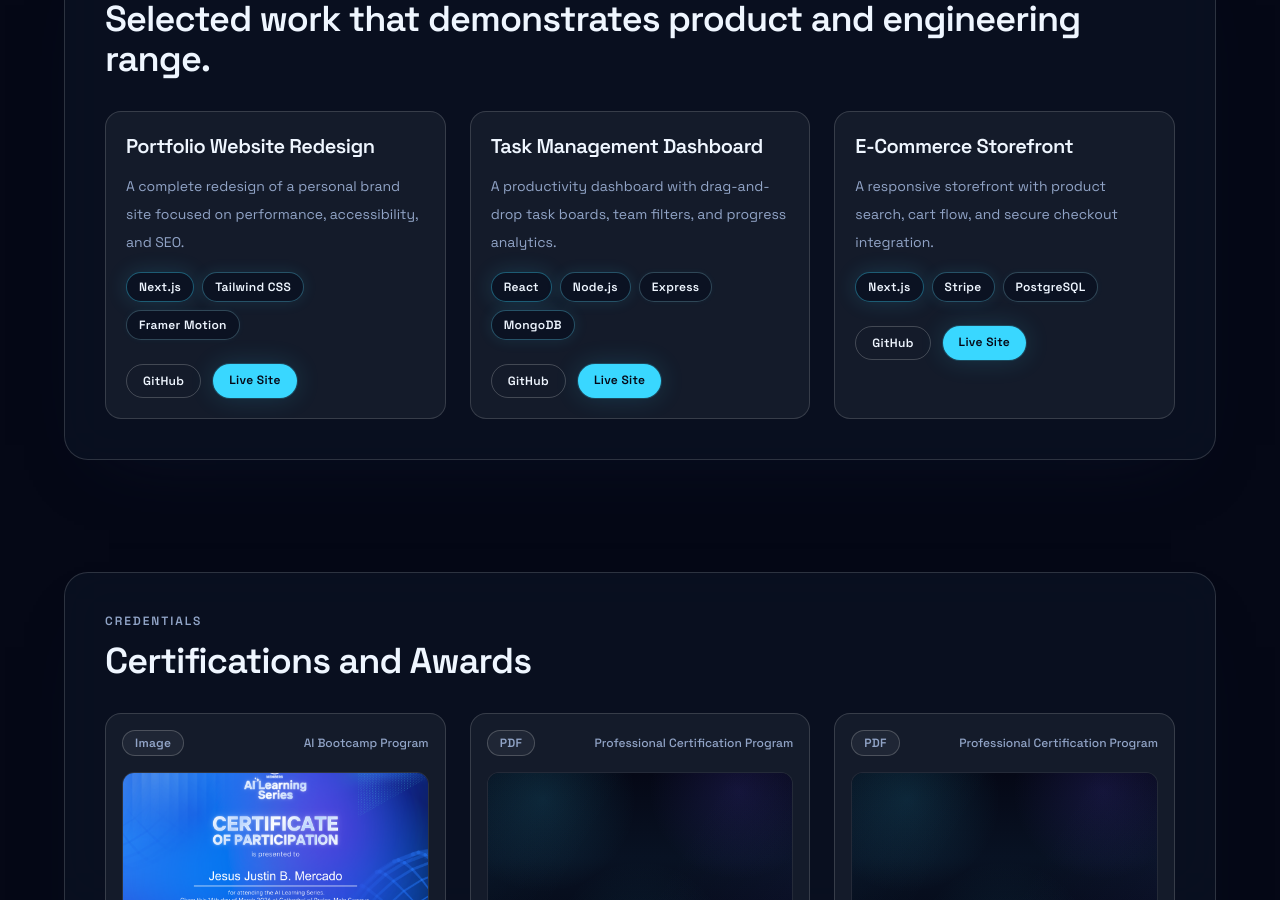
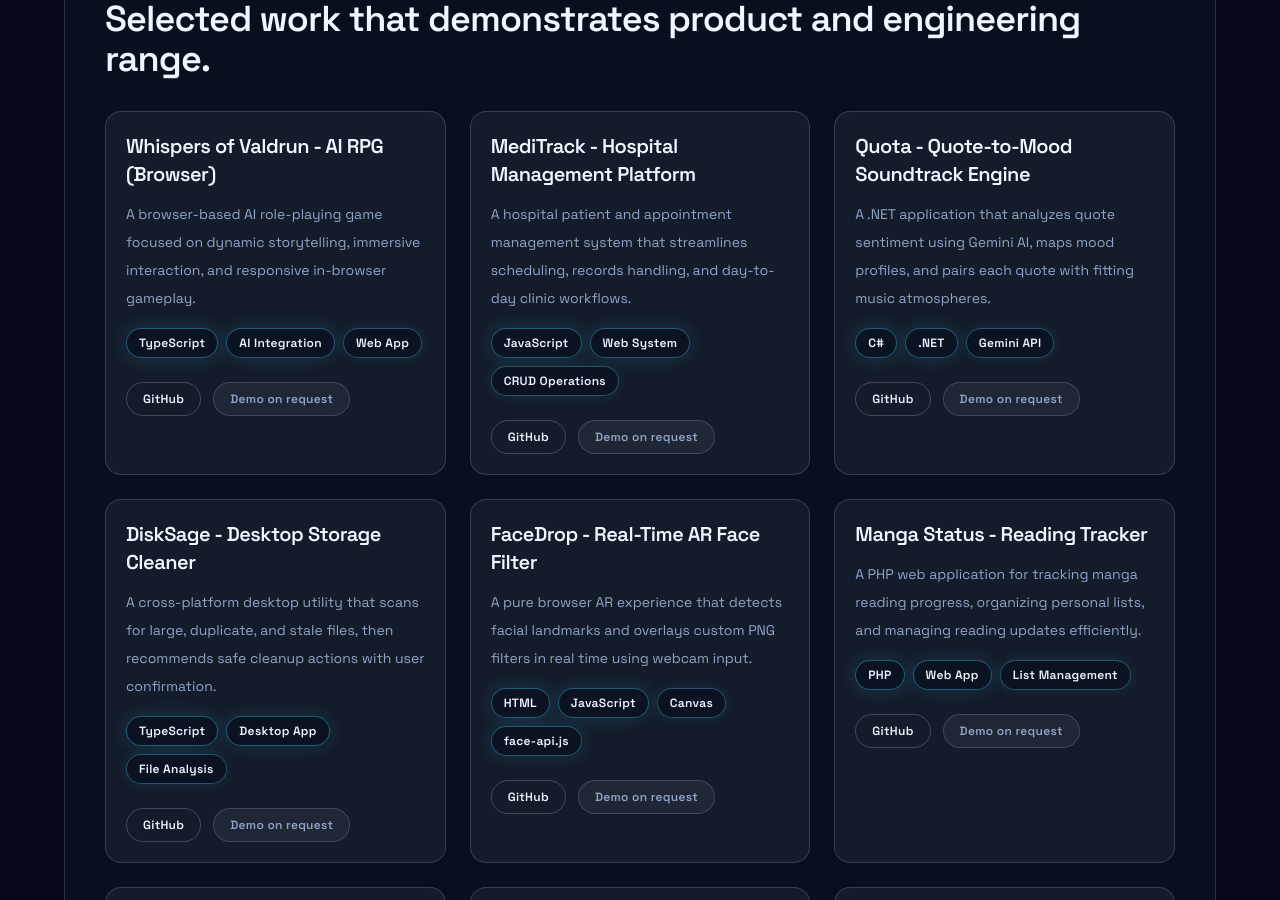
Before and after one commit to jesus-justin/devfolio, a Next.js app: page / in a window 1280 px wide. Shown: the part 1900-2800 px from the top of the page. Built offline with nearby package versions, Linux system fonts and the light colour scheme.

Commit message:
Update project showcase with professional repo portfolio entries

```diff
--- a/src/components/Projects.jsx
+++ b/src/components/Projects.jsx
@@ -71,6 +71,7 @@ function ProjectCard({ project }) {
           >
             GitHub
           </a>
+          {project.live ? (
             <a
               href={project.live}
               target="_blank"
@@ -79,6 +80,11 @@ function ProjectCard({ project }) {
             >
               Live Site
             </a>
+          ) : (
+            <span className="rounded-full border border-white/15 bg-white/5 px-4 py-2 text-xs font-semibold tracking-wide text-[color:var(--text-muted)]">
+              Demo on request
+            </span>
+          )}
         </div>
       </div>
     </motion.article>
--- a/src/data/projects.js
+++ b/src/data/projects.js
@@ -1,27 +1,116 @@
 const projects = [
   {
-    title: "Portfolio Website Redesign",
+    title: "Whispers of Valdrun - AI RPG (Browser)",
     description:
-      "A complete redesign of a personal brand site focused on performance, accessibility, and SEO.",
-    techStack: ["Next.js", "Tailwind CSS", "Framer Motion"],
-    github: "https://github.com/yourusername/portfolio-redesign",
-    live: "https://portfolio-redesign.vercel.app",
+      "A browser-based AI role-playing game focused on dynamic storytelling, immersive interaction, and responsive in-browser gameplay.",
+    techStack: ["TypeScript", "AI Integration", "Web App"],
+    github: "https://github.com/jesus-justin/Whispers-of-Valdrun",
+    live: null,
   },
   {
-    title: "Task Management Dashboard",
+    title: "MediTrack - Hospital Management Platform",
     description:
-      "A productivity dashboard with drag-and-drop task boards, team filters, and progress analytics.",
-    techStack: ["React", "Node.js", "Express", "MongoDB"],
-    github: "https://github.com/yourusername/task-dashboard",
-    live: "https://task-dashboard-demo.vercel.app",
+      "A hospital patient and appointment management system that streamlines scheduling, records handling, and day-to-day clinic workflows.",
+    techStack: ["JavaScript", "Web System", "CRUD Operations"],
+    github: "https://github.com/jesus-justin/MediTrack",
+    live: null,
   },
   {
-    title: "E-Commerce Storefront",
+    title: "Quota - Quote-to-Mood Soundtrack Engine",
     description:
-      "A responsive storefront with product search, cart flow, and secure checkout integration.",
-    techStack: ["Next.js", "Stripe", "PostgreSQL"],
-    github: "https://github.com/yourusername/ecommerce-storefront",
-    live: "https://ecommerce-storefront-demo.vercel.app",
+      "A .NET application that analyzes quote sentiment using Gemini AI, maps mood profiles, and pairs each quote with fitting music atmospheres.",
+    techStack: ["C#", ".NET", "Gemini API"],
+    github: "https://github.com/jesus-justin/Quota",
+    live: null,
+  },
+  {
+    title: "DiskSage - Desktop Storage Cleaner",
+    description:
+      "A cross-platform desktop utility that scans for large, duplicate, and stale files, then recommends safe cleanup actions with user confirmation.",
+    techStack: ["TypeScript", "Desktop App", "File Analysis"],
+    github: "https://github.com/jesus-justin/Disk-Sage",
+    live: null,
+  },
+  {
+    title: "FaceDrop - Real-Time AR Face Filter",
+    description:
+      "A pure browser AR experience that detects facial landmarks and overlays custom PNG filters in real time using webcam input.",
+    techStack: ["HTML", "JavaScript", "Canvas", "face-api.js"],
+    github: "https://github.com/jesus-justin/FaceDrop",
+    live: null,
+  },
+  {
+    title: "Manga Status - Reading Tracker",
+    description:
+      "A PHP web application for tracking manga reading progress, organizing personal lists, and managing reading updates efficiently.",
+    techStack: ["PHP", "Web App", "List Management"],
+    github: "https://github.com/jesus-justin/Manga-Status-Site",
+    live: null,
+  },
+  {
+    title: "TuneLocal - Localhost Music Player",
+    description:
+      "A personal browser-based music player with fast search, mini playlists, and a responsive interface for local listening sessions.",
+    techStack: ["JavaScript", "Audio Player", "Responsive UI"],
+    github: "https://github.com/jesus-justin/TuneLocal",
+    live: null,
+  },
+  {
+    title: "Millionaire Trivia - Interactive Web Game",
+    description:
+      "A Who Wants to Be a Millionaire-style game with lifelines, difficulty modes, achievements, themes, and persistent leaderboard support.",
+    techStack: ["HTML", "CSS", "JavaScript", "PHP", "JSON"],
+    github:
+      "https://github.com/jesus-justin/Who-wants-to-be-a-Millionaire-Simple-Game-",
+    live: null,
+  },
+  {
+    title: "DataSense - Predictive Analytics Studio",
+    description:
+      "A Streamlit-powered analytics app that ingests CSV data, identifies learning tasks, and guides users through modeling, charts, and evaluation.",
+    techStack: ["Python", "Streamlit", "Machine Learning"],
+    github: "https://github.com/jesus-justin/DataSense-",
+    live: null,
+  },
+  {
+    title: "SecureVote - Online Voting Platform",
+    description:
+      "A Laravel-based voting solution built for one-vote integrity, anonymous voting options, real-time tallying, and defense-in-depth security controls.",
+    techStack: ["PHP", "Laravel 10", "MySQL", "Bootstrap", "Security"],
+    github: "https://github.com/jesus-justin/Secure-Online-Voting-System-Laravel-",
+    live: null,
+  },
+  {
+    title: "KLIMA - Weather and Jogging Planner",
+    description:
+      "A weather intelligence app that compares multiple forecast sources, surfaces alerts, and helps users plan jogging sessions with confidence scoring.",
+    techStack: ["HTML", "CSS", "JavaScript", "PHP"],
+    github: "https://github.com/jesus-justin/KLIMA",
+    live: null,
+  },
+  {
+    title: "Visual FX Lab - Motion Effects Playground",
+    description:
+      "An interactive front-end showcase featuring advanced animation patterns, scroll effects, 3D transforms, and immersive UI motion experiments.",
+    techStack: ["HTML", "CSS", "JavaScript", "Animation"],
+    github: "https://github.com/jesus-justin/Visual-FX",
+    live: null,
+  },
+  {
+    title: "Room Management System - ADBMS Final Project",
+    description:
+      "A database-driven room management platform developed as a final ADBMS project to organize room allocation and resource records.",
+    techStack: ["PHP", "Database Systems", "Academic Project"],
+    github: "https://github.com/jesus-justin/bsit2203-group4-room-management",
+    live: null,
+  },
+  {
+    title: "Job Management Platform - Team Project",
+    description:
+      "A collaborative project management platform for handling job records, assignments, and workflow tracking in a team-based environment.",
+    techStack: ["PHP", "Team Collaboration", "Web Platform"],
+    github: "https://github.com/jesus-justin/Job-Management-Platform",
+    live: null,
   },
 ];
 
```
Lines whose indentation alone changed are shown as unchanged.
